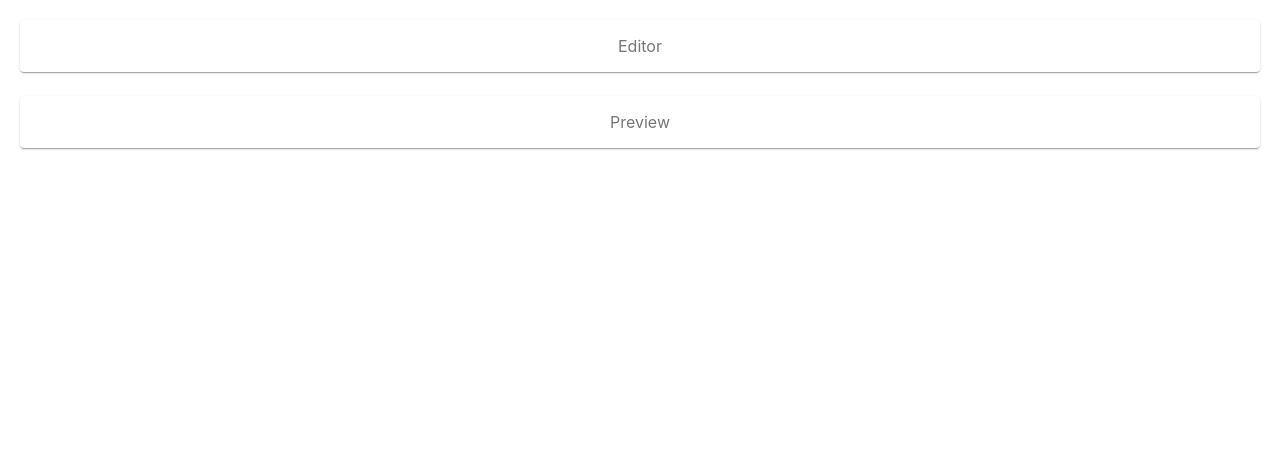
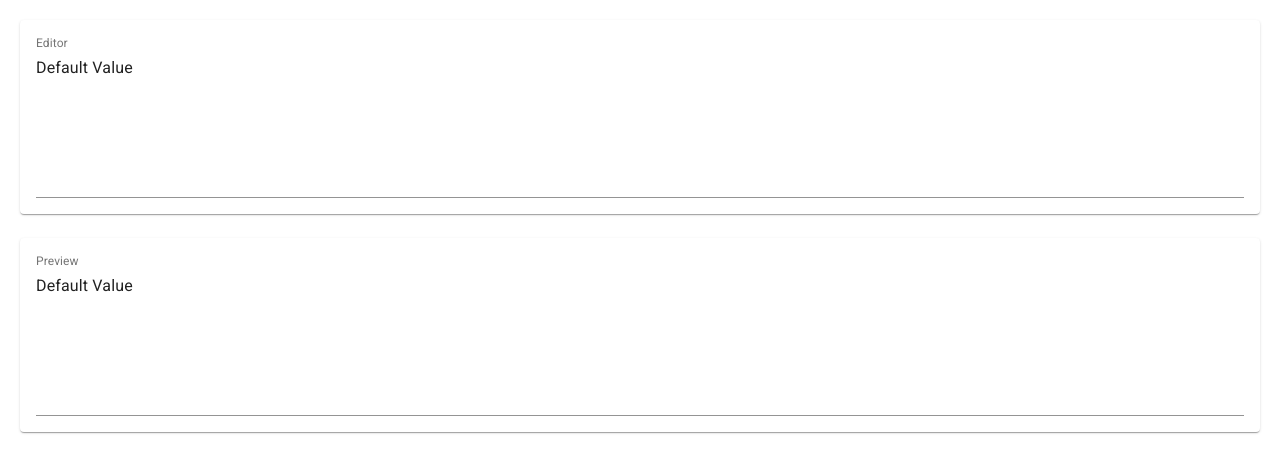
Before and after one commit to Roshith93/markdown-previewer, a React (Create React App) app: page / in a window 1280 px wide. Shown: the top 472 px of the page. Built offline with nearby package versions, Linux system fonts and the light colour scheme.

Commit message:
added id to texarea fields

```diff
--- a/public/index.html
+++ b/public/index.html
@@ -41,5 +41,6 @@
       To begin the development, run `npm start` or `yarn start`.
       To create a production bundle, use `npm run build` or `yarn build`.
     -->
+    <script src="https://cdn.freecodecamp.org/testable-projects-fcc/v1/bundle.js"></script>
   </body>
 </html>
--- a/src/components/Editor.js
+++ b/src/components/Editor.js
@@ -1,7 +1,18 @@
 import Paper from '@material-ui/core/Paper'
+import TextField from '@material-ui/core/TextField'
+
 import { useStyles } from '../utils/styles'
 
 export const Editor = () => {
  const classes = useStyles()
-  return <Paper className={classes.paper}>Editor</Paper>
+  return <Paper className={classes.paper}>
+    <TextField
+          id="editor"
+          label="Editor"
+          multiline
+          rows="7"
+          defaultValue="Default Value"
+          fullWidth
+        />
+  </Paper>
 }
--- a/src/components/Preview.js
+++ b/src/components/Preview.js
@@ -1,7 +1,20 @@
 import Paper from '@material-ui/core/Paper'
+import TextField from '@material-ui/core/TextField'
+
 import { useStyles } from '../utils/styles'
 
 export const Preview = () => {
   const classes = useStyles()
-  return <Paper className={classes.paper}>Preview</Paper>
+  return (
+    <Paper className={classes.paper}>
+      <TextField
+        id='preview'
+        label='Preview'
+        multiline
+        rows='7'
+        defaultValue='Default Value'
+        fullWidth
+      />
+    </Paper>
+  )
 }
```
